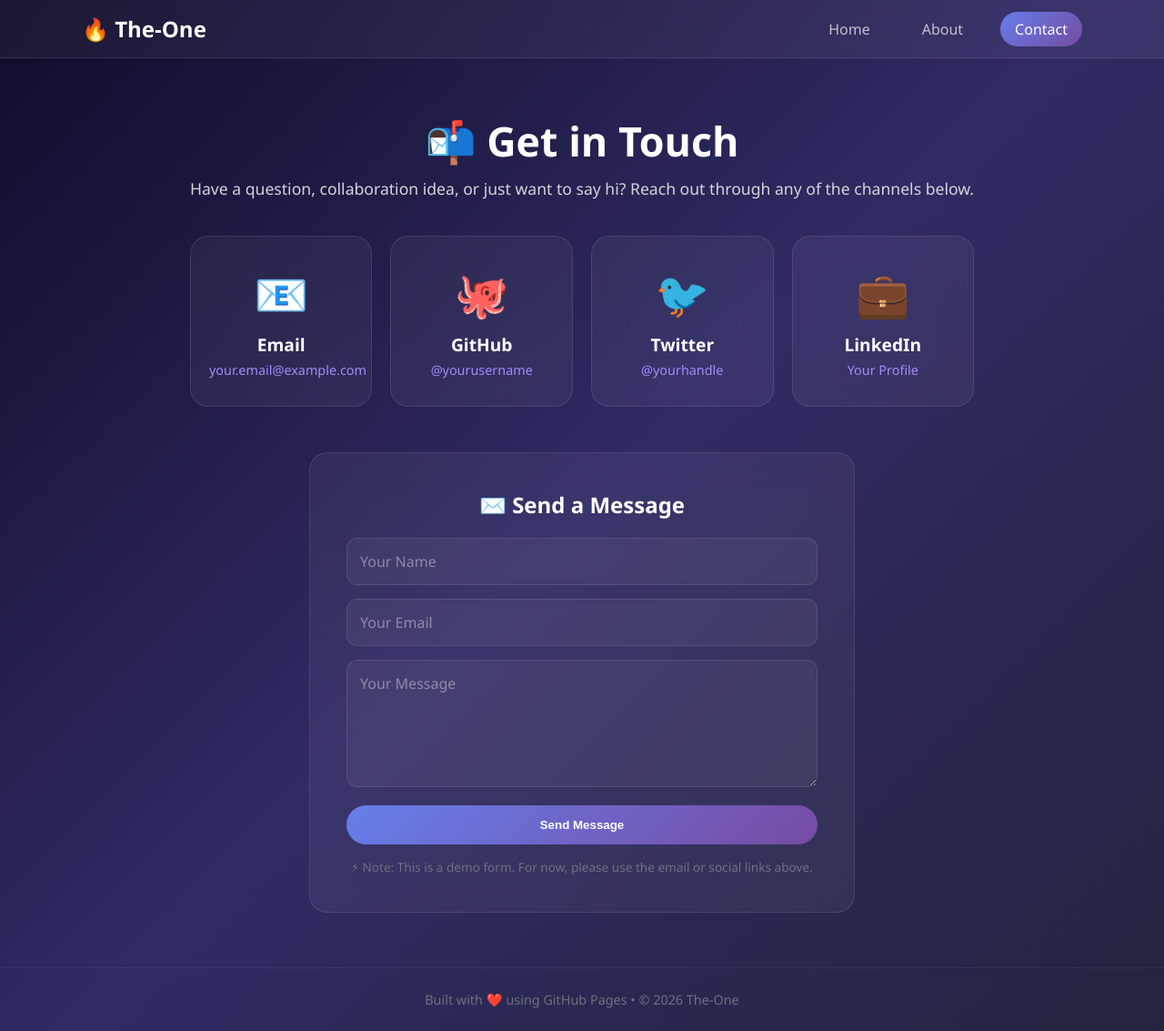
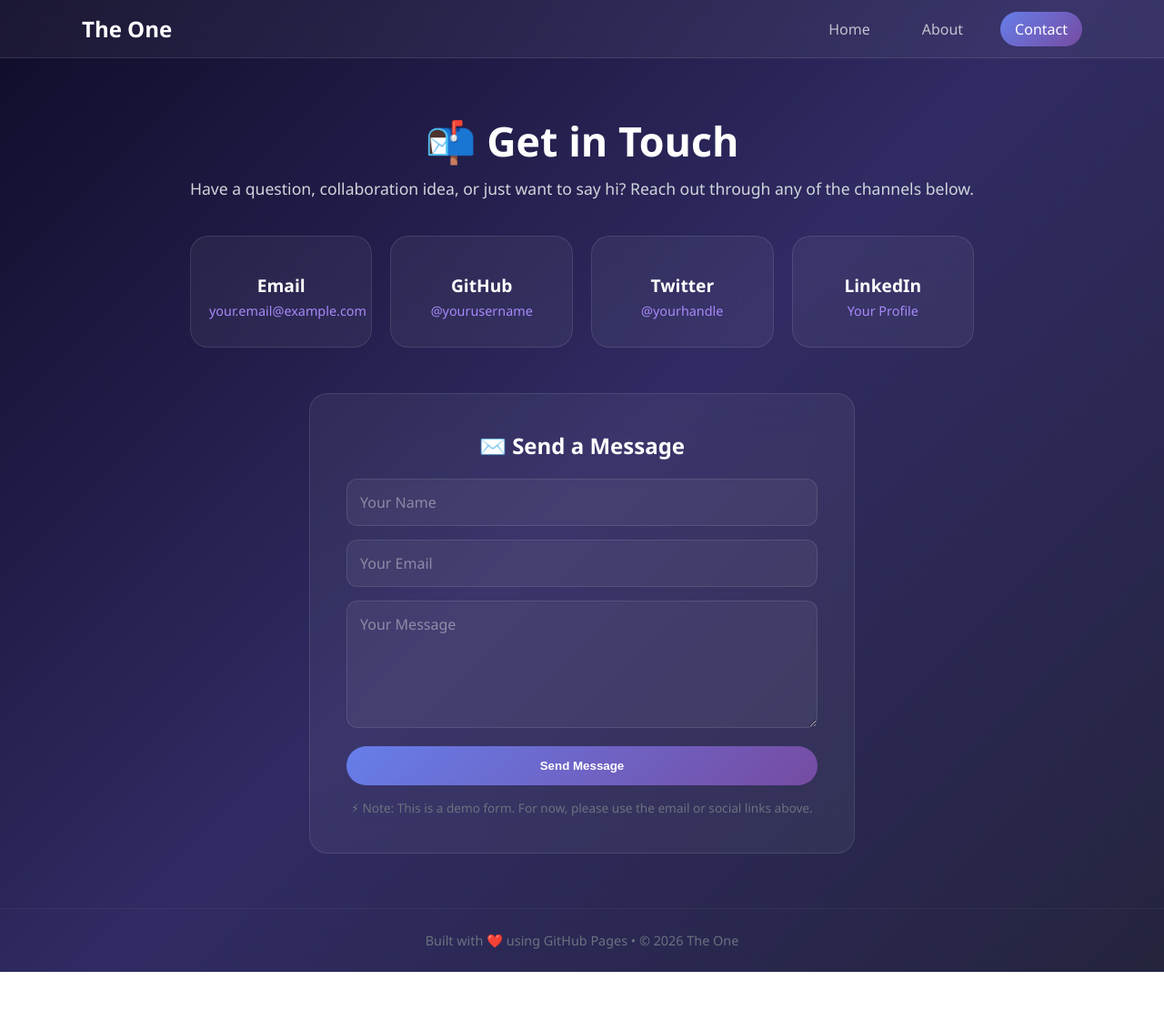
Before and after one commit to Rmanantan/The-One, a plain HTML site: page contact.html in a window 1280 px wide. Shown: the whole page at 91% size. After the commit the page ends 1068 px from the top, so only its background shows below. Drawn offline with Linux system fonts and the light colour scheme.

Commit message:
contact.html

```diff
--- a/contact.html
+++ b/contact.html
@@ -11,7 +11,7 @@
     <!-- Navigation -->
     <nav class="navbar">
         <div class="nav-container">
-            <a href="index.html" class="nav-logo">🔥 The-One</a>
+            <a href="index.html" class="nav-logo">The One</a>
             <ul class="nav-menu">
                 <li><a href="index.html">Home</a></li>
                 <li><a href="about.html">About</a></li>
@@ -32,22 +32,22 @@
             <!-- Contact Cards -->
             <div class="contact-grid">
                 <a href="mailto:your.email@example.com" class="contact-card">
-                    <span class="contact-icon">📧</span>
+                    <span class="contact-icon"></span>
                     <h3>Email</h3>
                     <p>your.email@example.com</p>
                 </a>
                 <a href="https://github.com/yourusername" target="_blank" class="contact-card">
-                    <span class="contact-icon">🐙</span>
+                    <span class="contact-icon"></span>
                     <h3>GitHub</h3>
                     <p>@yourusername</p>
                 </a>
                 <a href="https://twitter.com/yourhandle" target="_blank" class="contact-card">
-                    <span class="contact-icon">🐦</span>
+                    <span class="contact-icon"></span>
                     <h3>Twitter</h3>
                     <p>@yourhandle</p>
                 </a>
                 <a href="https://linkedin.com/in/yourprofile" target="_blank" class="contact-card">
-                    <span class="contact-icon">💼</span>
+                    <span class="contact-icon"></span>
                     <h3>LinkedIn</h3>
                     <p>Your Profile</p>
                 </a>
@@ -72,7 +72,7 @@
 
     <!-- Footer -->
     <footer>
-        <p>Built with ❤️ using GitHub Pages &bull; © 2026 The-One</p>
+        <p>Built with ❤️ using GitHub Pages &bull; © 2026 The One</p>
     </footer>
 
 </body>
```
